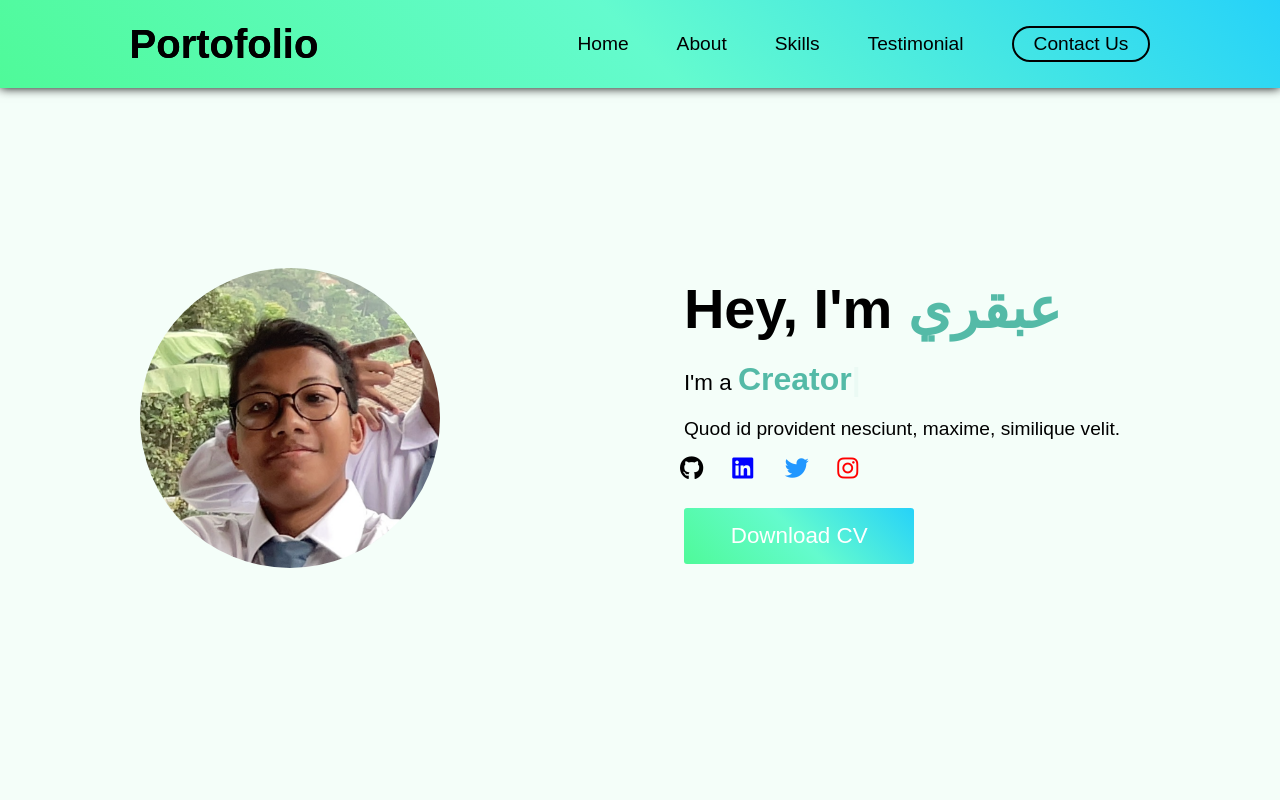
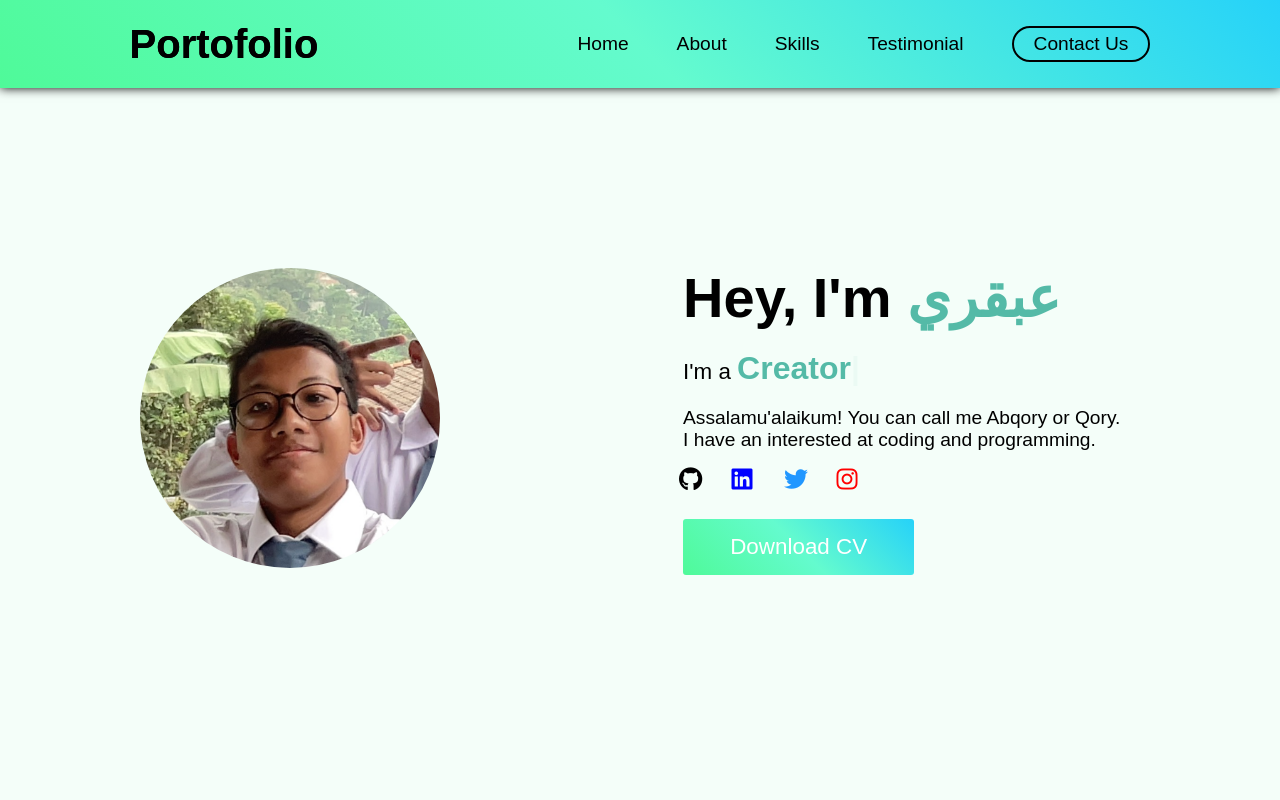
Before and after one commit to Abqory468/AbqoryPortofolio, a plain HTML site: page index.html in a window 1280 px wide. Shown: the top 800 px of the page. Drawn offline with nearby package versions, Linux system fonts and the light colour scheme.

Commit message:
edit the comen at hero section

```diff
--- a/index.html
+++ b/index.html
@@ -46,7 +46,7 @@
         <div class="content">
             <h1>Hey, I'm <span>عبقري</span></h1>
             <div class="typewriter">I'm a <span></span></div>
-            <p>Quod id provident nesciunt, maxime, similique velit.</p>
+            <p>Assalamu'alaikum! You can call me Abqory or Qory. <br>I have an interested at coding and programming.</p>
             <div class="social-links">
                 <a href="https://github.com/Abqory468" target="_blank"><i class="fa-brands fa-github fa-xl"></i></a>
                 <a href="https://www.linkedin.com/in/abqory-firdaus-30a494380/" target="_blank"><i class="fa-brands fa-linkedin fa-xl" style="color: blue;"></i></a>
```
